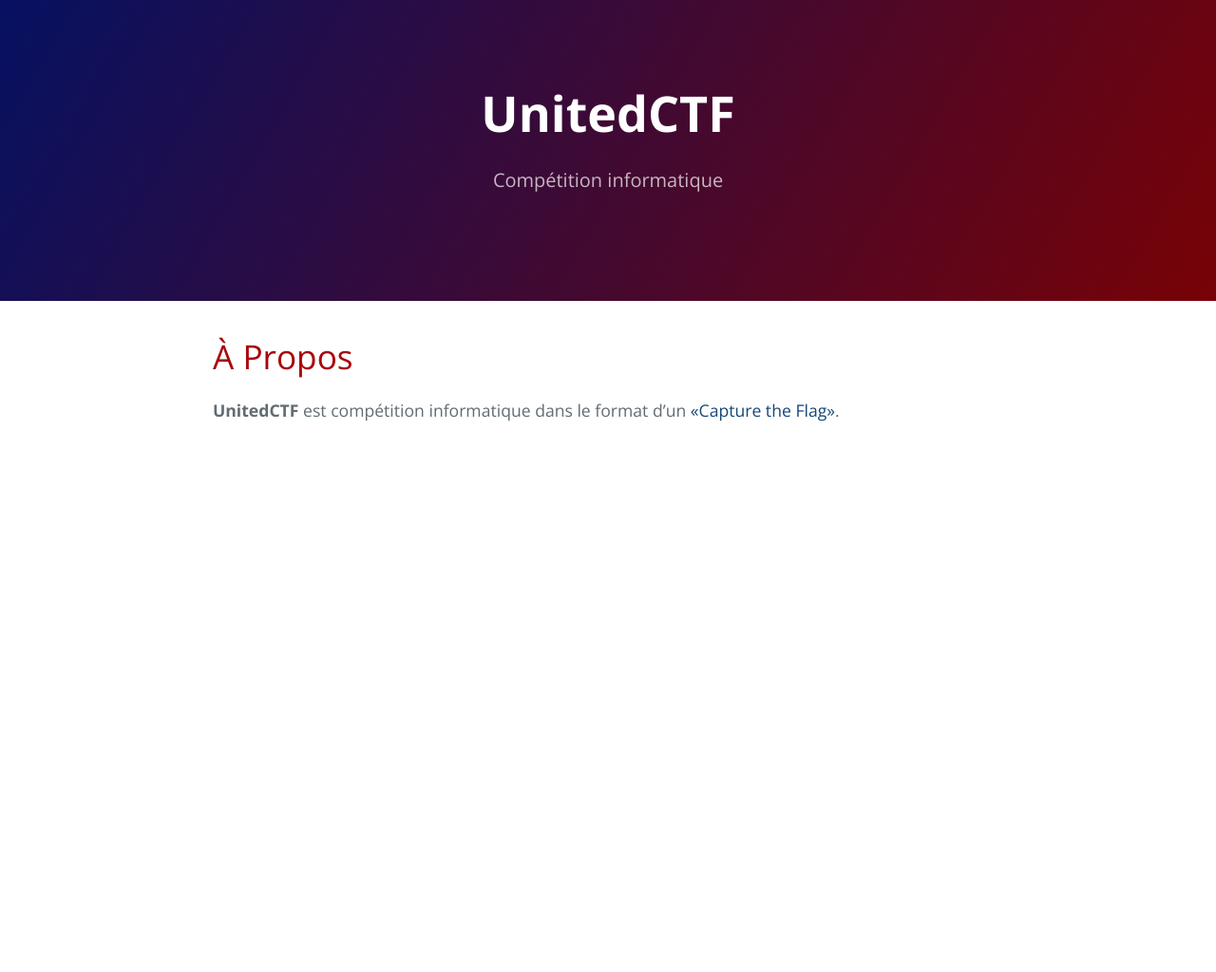
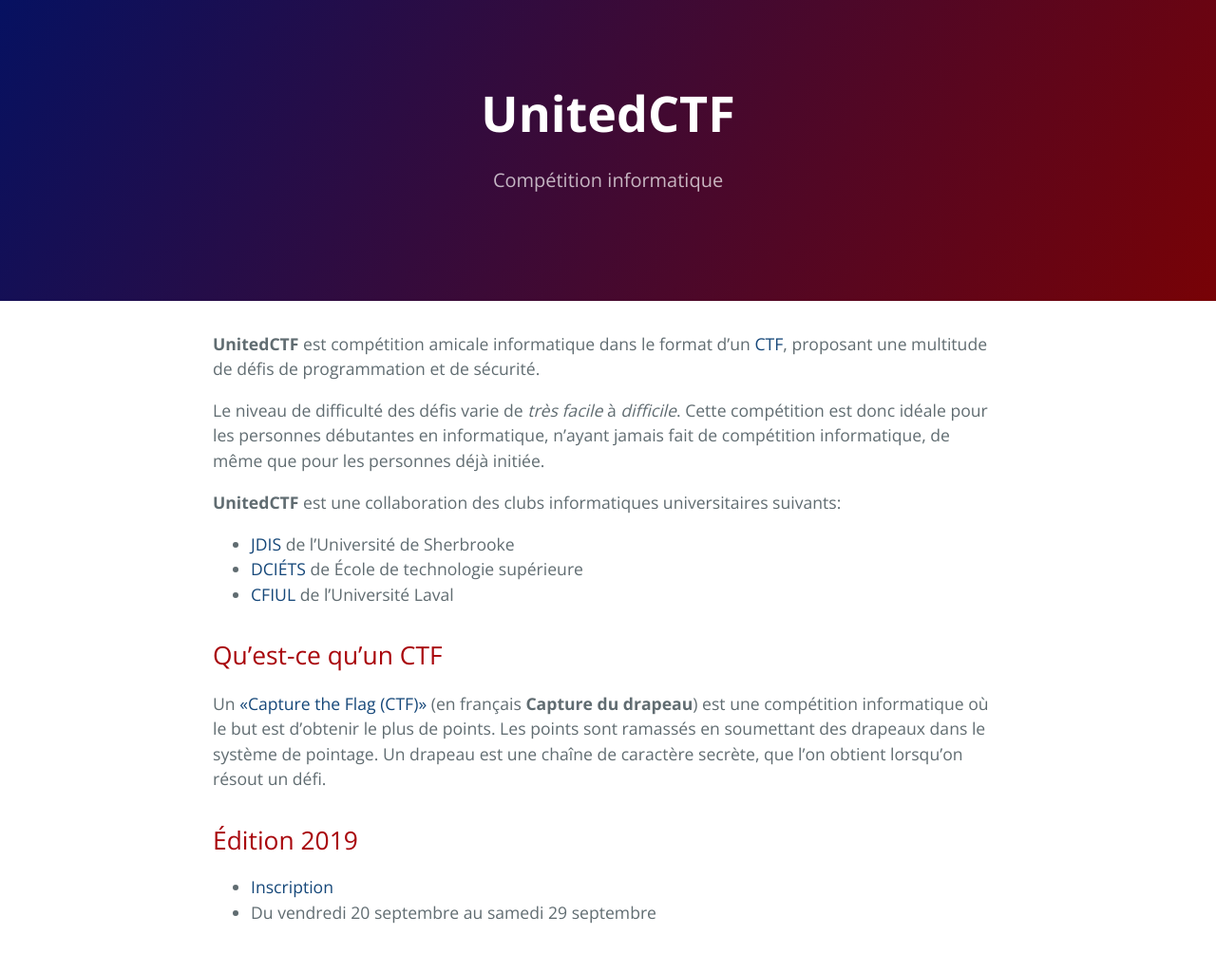
Before and after one commit to UnitedCTF/unitedctf.github.io, a Jekyll site: the page built from index.md, in a window 1280 px wide. Shown: the whole page at 95% size. Built offline with Jekyll 4.4.1, drawn with Linux system fonts in a browser that asks for light colours; before the commit the page ends 900 px from its top, so only the background shows below that.

Commit message:
Add more content.

```diff
--- a/index.md
+++ b/index.md
@@ -3,6 +3,22 @@ layout: default
 title: "UnitedCTF"
 ---
 
-# À Propos
+**UnitedCTF** est compétition amicale informatique dans le format d'un [CTF](https://fr.wikipedia.org/wiki/Capture_du_drapeau#En_s%C3%A9curit%C3%A9_de_l'information), proposant une multitude de défis de programmation et de sécurité.
 
-<b>UnitedCTF</b> est compétition informatique dans le format d'un [«Capture the Flag»](https://fr.wikipedia.org/wiki/Capture_du_drapeau#En_s%C3%A9curit%C3%A9_de_l'information).
+Le niveau de difficulté des défis varie de _très facile_ à _difficile_. Cette compétition est donc idéale pour les personnes débutantes en informatique, n'ayant jamais fait de compétition informatique, de même que pour les personnes déjà initiée.
+
+**UnitedCTF** est une collaboration des clubs informatiques universitaires suivants:
+- [JDIS](https://jdis.ca/) de l'Université de Sherbrooke
+- [DCIÉTS](https://dciets.com) de  École de technologie supérieure
+- [CFIUL](https://cfiul.ca) de l'Université Laval
+
+
+## Qu'est-ce qu'un CTF
+
+Un [«Capture the Flag (CTF)»](https://fr.wikipedia.org/wiki/Capture_du_drapeau#En_s%C3%A9curit%C3%A9_de_l'information) (en français **Capture du drapeau**) est une compétition informatique où le but est d'obtenir le plus de points. Les points sont ramassés en soumettant des drapeaux dans le système de pointage. Un drapeau est une chaîne de caractère secrète, que l'on obtient lorsqu'on résout un défi.
+
+
+## Édition 2019
+
+- [Inscription](#)
+- Du vendredi 20 septembre au samedi 29 septembre
```
